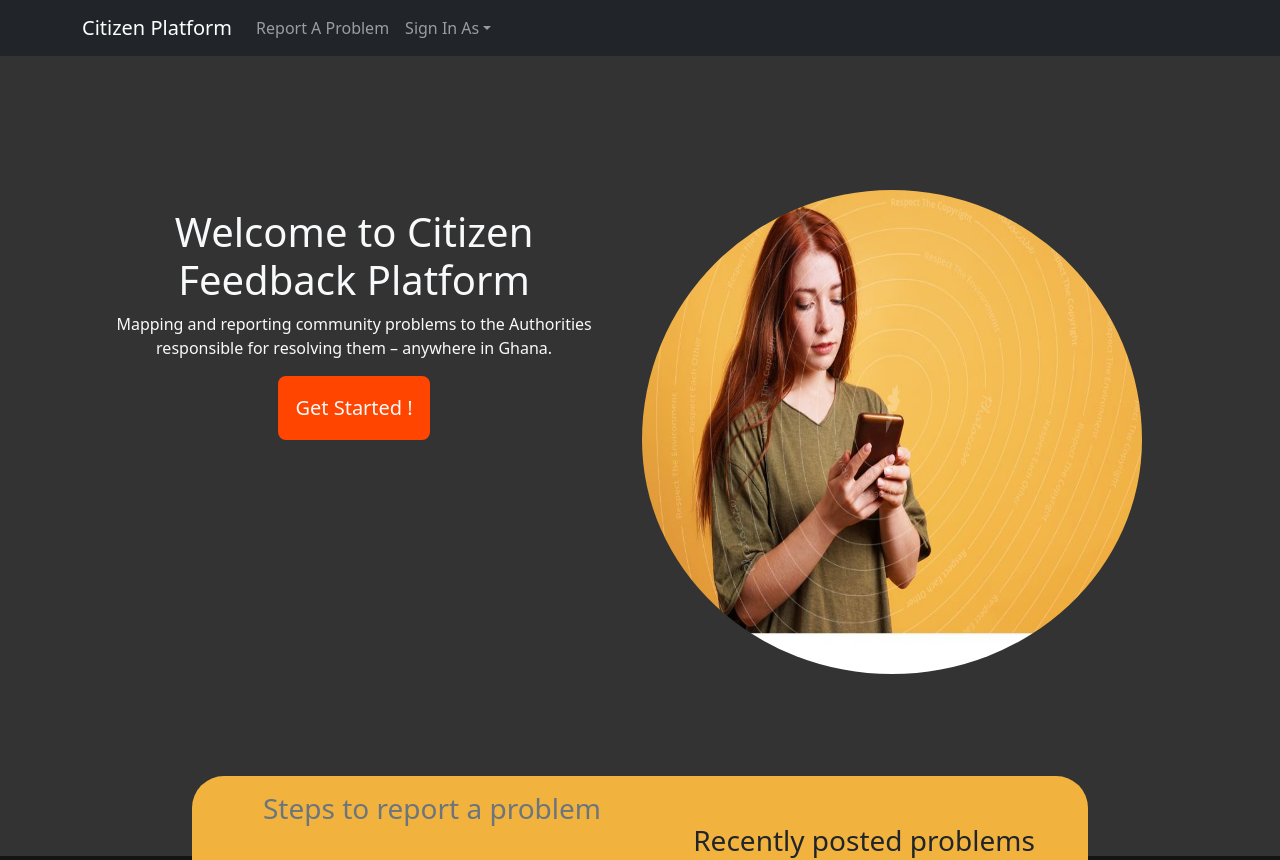
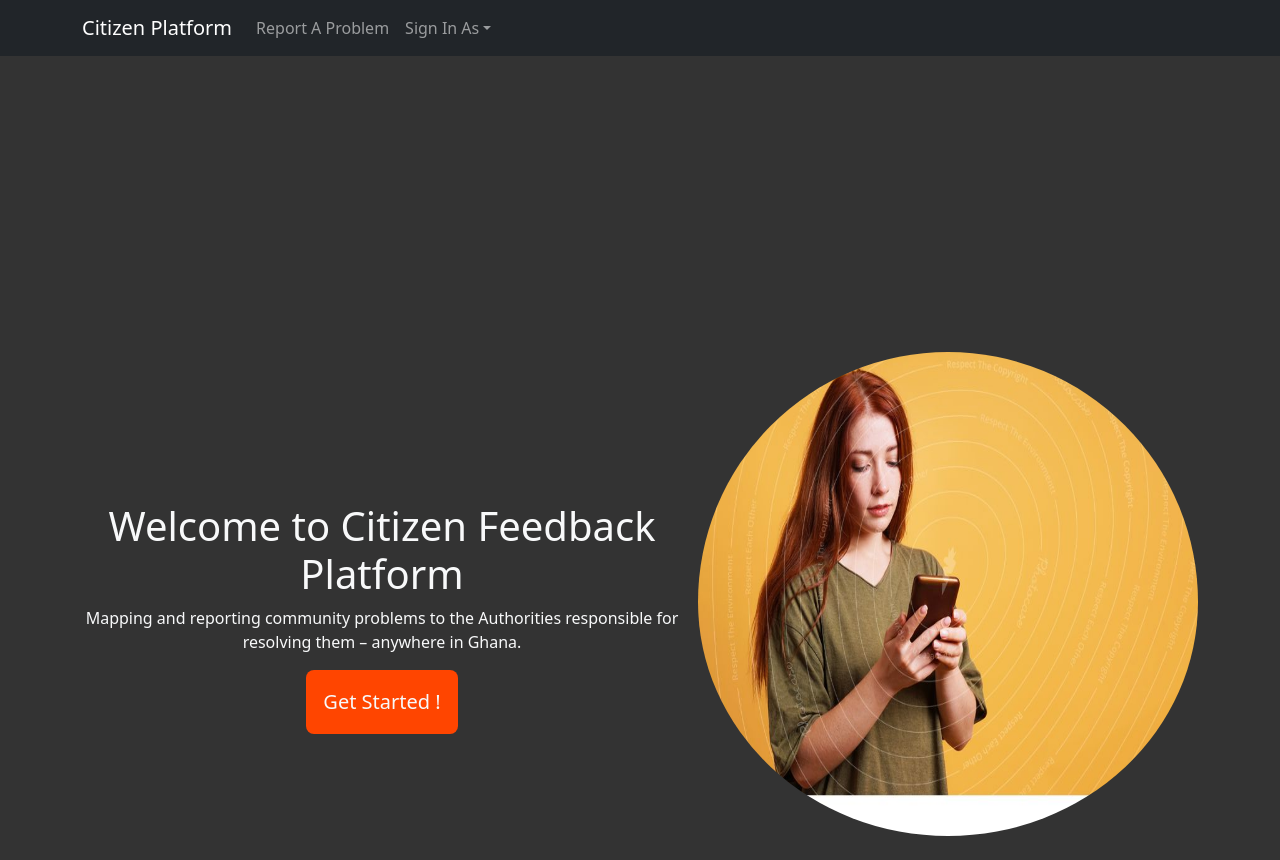
Before and after one commit to FullEffect-Studio/cfp, a React (Create React App) app: page / in a window 1280 px wide. Shown: the top 860 px of the page. Built offline with nearby package versions, Linux system fonts and the light colour scheme.

Commit message:
Styled Homebanner again

```diff
--- a/src/components/home/HomeBanner.jsx
+++ b/src/components/home/HomeBanner.jsx
@@ -9,11 +9,13 @@ import { Link } from "react-router-dom";
 
 const HomeBannerStyle = styled.main`
   width: 100vw;
-  height: 100vh;
+  height: 145vh;
   background: #333;
   display: flex;
   gap: 1rem;
   position: relative;
+
+
 
 
   .report-img img{
@@ -25,14 +27,15 @@ const HomeBannerStyle = styled.main`
   .mainBanner {
     display: flex;
     gap: 1rem;
-    width: 95%;
+    // width: 95%;
     height: 90%;
     justify-content: center;
     align-items: center;
 
+
     .greeting {
       width: 60%;
-      height: 80%;
+      height: max-content;
       text-align: center;
       padding-top: 5rem;
     }
```
